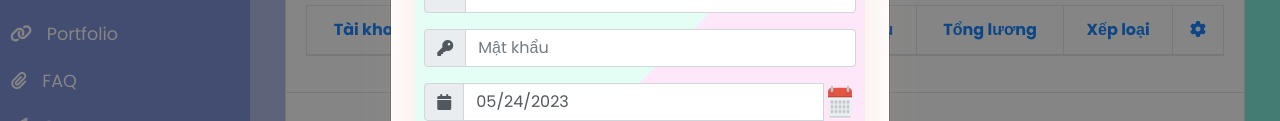
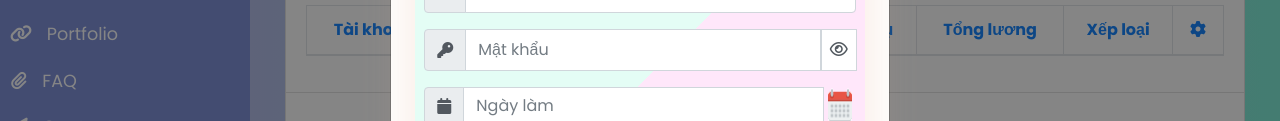
Before and after one commit to AcedenD/BCS07_Aden_QLNV, a plain HTML site: page index.html in a window 1280 px wide. Both pictures are taken after a click on the button "Thêm nhân viên". Shown: the part 263-384 px from the top of the page. Drawn offline with nearby package versions, Linux system fonts and the light colour scheme; a web font is replaced by a local one.

Commit message:
fixed password v2

```diff
--- a/css/main.css
+++ b/css/main.css
@@ -28,3 +28,14 @@
 #btnTimNV:hover{
   background-color: #c8cbce;
 }
+
+.viewPass {
+  background-color: #fff;
+  color: #495057;
+  border: 1px solid #ced4da;
+  cursor: pointer;
+}
+
+.viewPass:hover{
+  background-color: #c8cbce;
+}
--- a/index.html
+++ b/index.html
@@ -237,8 +237,13 @@
 									<span class="input-group-text"><i class="fa fa-key"></i></span>
 								</div>
 								<!-- change to text for debug (password) -->
-								<input type="text" name="password" id="password" class="form-control input-sm"
-									placeholder="Mật khẩu">
+								<input style="width: 200px" type="password" name="password" id="password"
+									class="form-control input-sm" placeholder="Mật khẩu">
+								<div class="input-group-prepend">
+									<span class="viewPass p-2" id="btnViewPass">
+										<i class="fa-regular fa-eye"></i>
+									</span>
+								</div>
 							</div>
 							<span class="sp-thongbao" id="tbMatKhau"></span>
 						</div>
```
